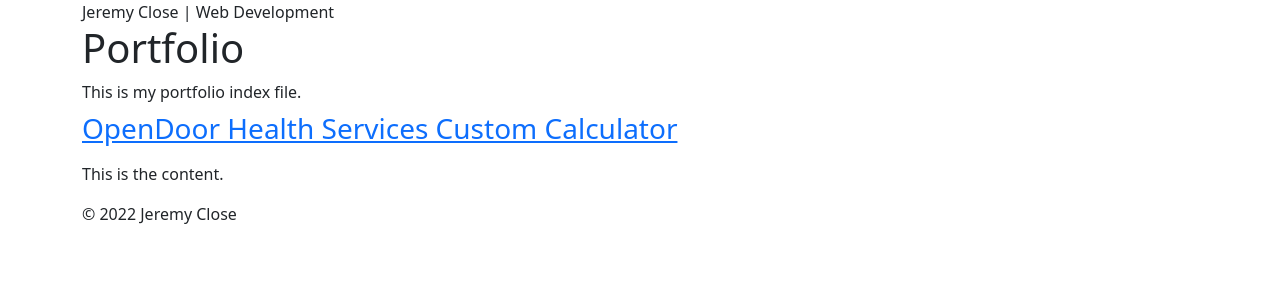
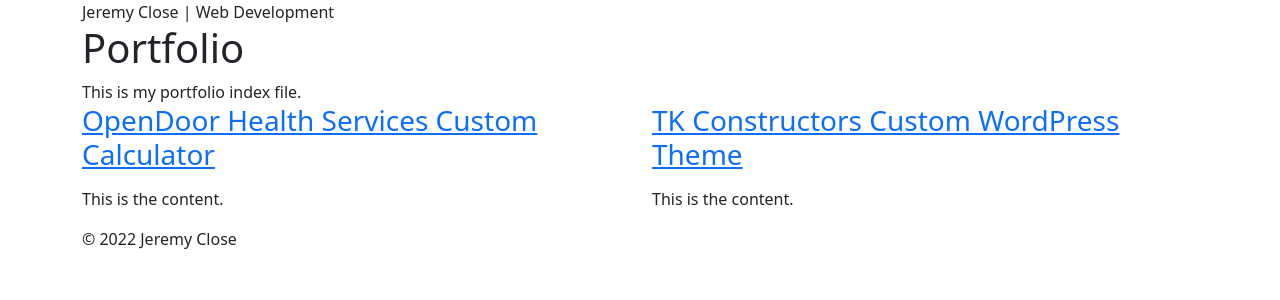
Before and after one commit to jkclose/jkclose.github.io, a Jekyll site: the page built from index.html, in a window 1280 px wide. Shown: the top 300 px of the page. Built offline with Jekyll 4.4.1, drawn with Linux system fonts in a browser that asks for light colours.

Commit message:
Project Collection testing

```diff
--- /dev/null
+++ b/_projects/tkconstructors.md
@@ -0,0 +1,7 @@
+---
+title: TK Constructors Custom WordPress Theme
+url: https://tkconstructors.com
+category: WordPress
+---
+
+This is the content.
--- a/css/style.scss
+++ b/css/style.scss
@@ -5,3 +5,12 @@
 @import 'bootstrap/bootstrap';
 
 /* add additional CSS rules below */
+
+.items {
+	@include make-row();
+
+	.item {
+		@include make-col-ready();
+		@include make-col(1,2);
+	}
+}
--- a/index.html
+++ b/index.html
@@ -5,13 +5,16 @@
 This is my portfolio index file.
 
 {% if site.projects %}
-    <h2>{{ projects.label }}</h2>
+    <div class="items">
     {% for project in site.projects %}
+        <div class="item">
             <h3>
                 <a href="{{ project.url }}">
                     {{ project.title }}
                 </a>
             </h3>
             <p>{{ project.content | markdownify }}</p>
+        </div>
     {% endfor %}
+    </div>
 {% endif %}
```
Lines whose indentation alone changed are shown as unchanged.
